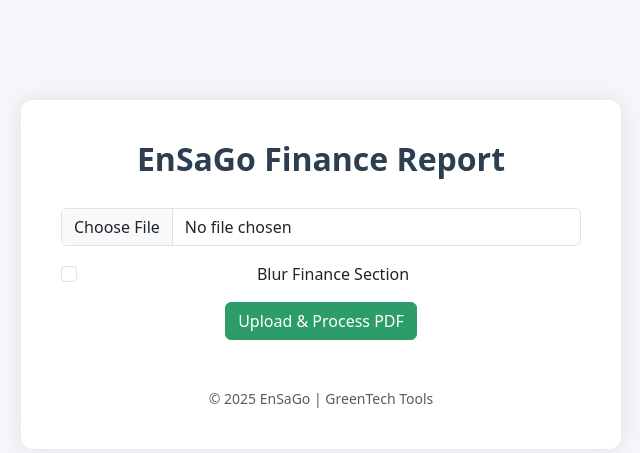
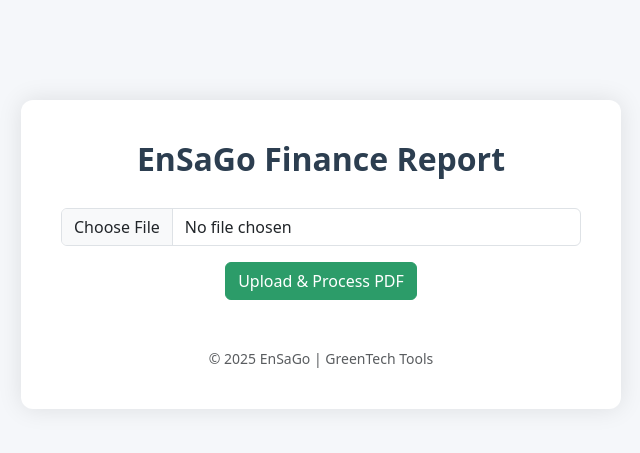
Before and after one commit to OKihichak/pdf_editor, a Flask app: page /finance-report in a window 1280 px wide. Shown: the part 56-509 px from the top of the page, without its empty margins (319-959 px from the left). Run offline with Flask 3, Linux system fonts and the light colour scheme.

Commit message:
Update finance_report.html

```diff
--- a/templates/finance_report.html
+++ b/templates/finance_report.html
@@ -64,12 +64,12 @@
   </div>
 
   <!-- NEW: Blur Option -->
-  <div class="form-check mb-3">
+<!--   <div class="form-check mb-3">
     <input class="form-check-input" type="checkbox" name="blur_finance" id="blurToggle">
     <label class="form-check-label" for="blurToggle">
       Blur Finance Section
     </label>
-  </div>
+  </div> -->
 
   <button type="submit" class="btn btn-primary">Upload & Process PDF</button>
 </form>
```
